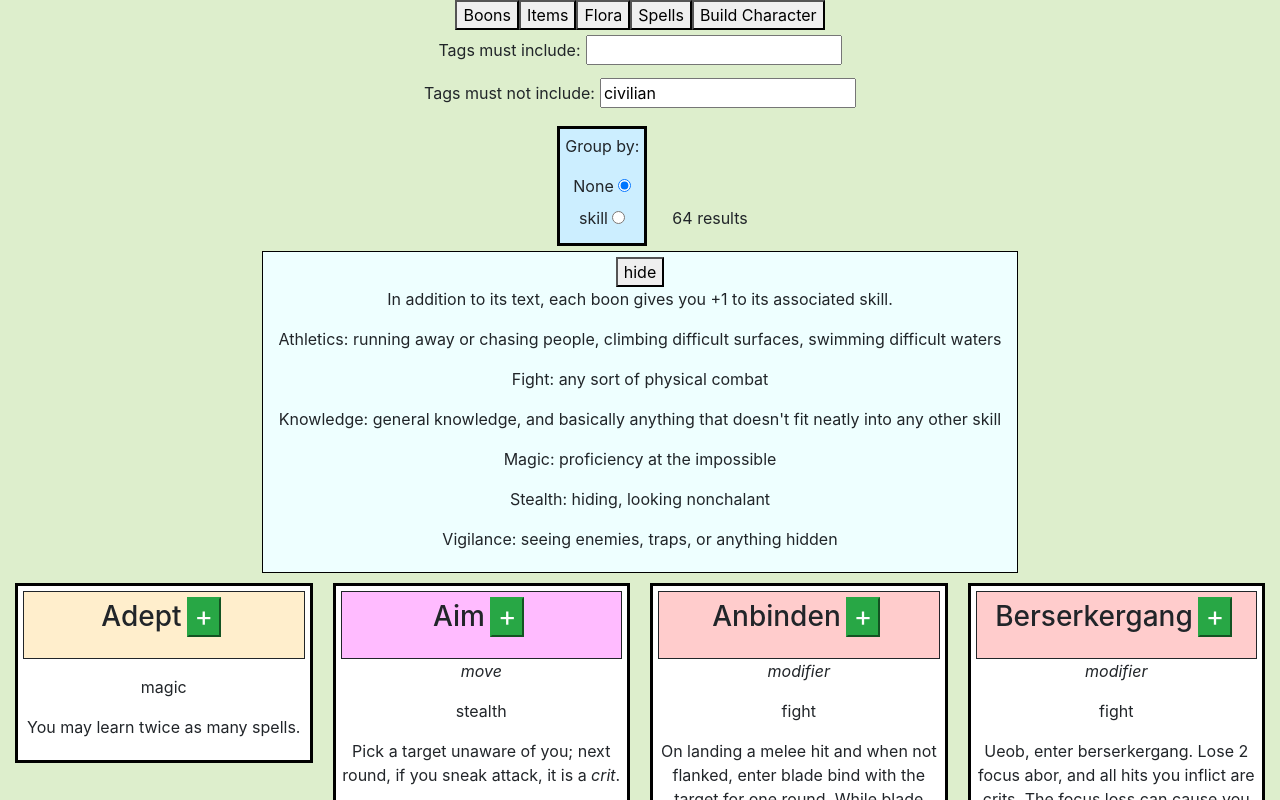
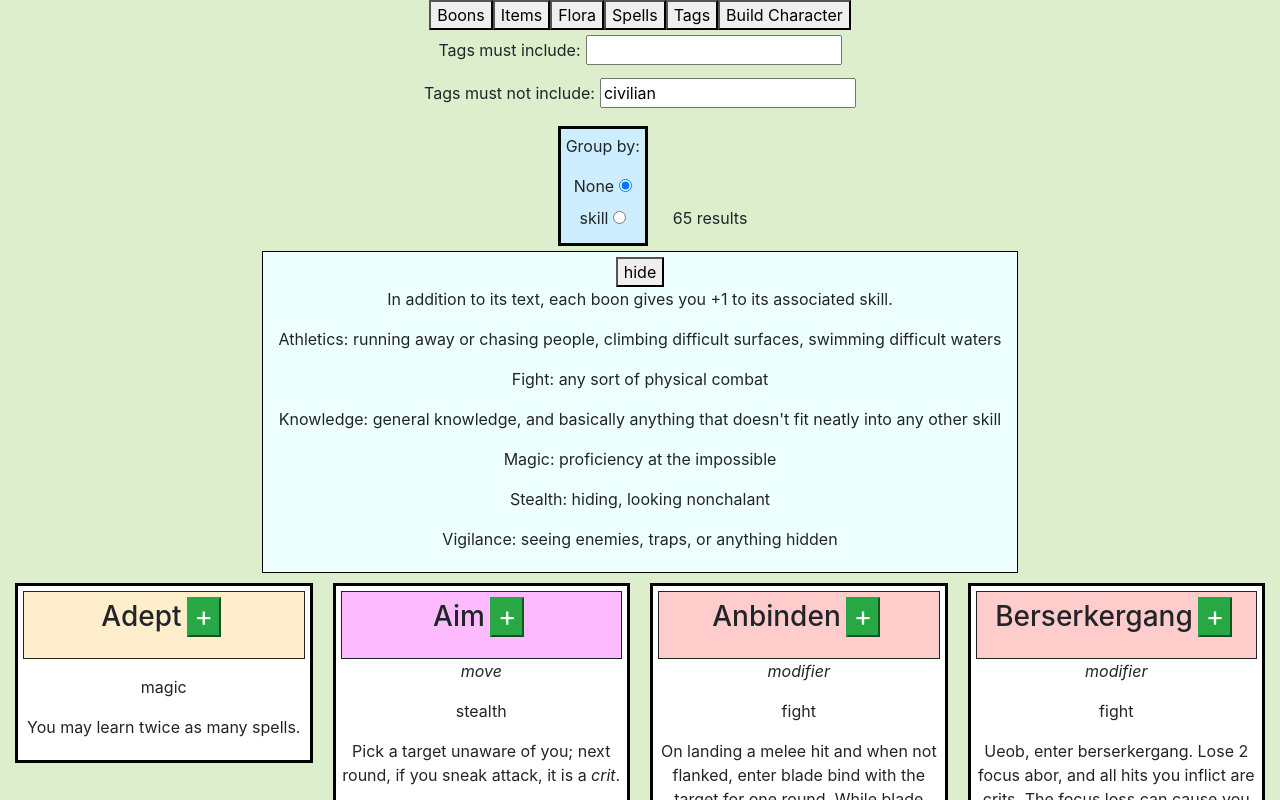
Before and after one commit to MarkGN/pantheont-frontend, a React (Create React App) app: page / in a window 1280 px wide. Shown: the top 800 px of the page. Built offline with nearby package versions, Linux system fonts and the light colour scheme.

Commit message:
add tags tab

```diff
--- a/src/components/App.tsx
+++ b/src/components/App.tsx
@@ -12,6 +12,7 @@ function App() {
         <button className="tablinks" onClick={()=>setSearchState("item")}>Items</button>
         <button className="tablinks" onClick={()=>setSearchState("plant")}>Flora</button>
         <button className="tablinks" onClick={()=>setSearchState("spell")}>Spells</button>
+        <button className="tablinks" onClick={()=>setSearchState("tag")}>Tags</button>
         <button className="tablinks" onClick={()=>setSearchState("build-character")}>Build Character</button>
       </div>
       <div>
--- a/src/components/Card.tsx
+++ b/src/components/Card.tsx
@@ -22,12 +22,22 @@ function skillToColor(skill : string) {
   return softenColor({"athletics":"yellow", "fight":"red", "knowledge":"green", "magic":"orange", "stealth":"purple", "vigilance":"blue"}[skill] || "");
 }
 
+function tagToColor(tag : string) {
+  return softenColor({"flat":"red", "variable":"blue"}[tag] || "");
+}
+
 function reagentTypeToColor(r : string) {
   return softenColor({"active":"red", "amper":"orange", "damper":"blue", "preservative":"purple"}[r] || "");
 }
 
 function styling(props : CardProps) {
-  return {"boon": {"backgroundColor":skillToColor(props.pattern[0])}, "item": {"backgroundColor": itemTypeToColor(props.pattern[0])}, "plant": {"backgroundColor": reagentTypeToColor(props.pattern[2])}, "spell": {"backgroundColor":softenColor(props.pattern[0])}}[props.contentType] || {};
+  return {
+    "boon": {"backgroundColor":skillToColor(props.pattern[0])},
+    "item": {"backgroundColor": itemTypeToColor(props.pattern[0])},
+    "plant": {"backgroundColor": reagentTypeToColor(props.pattern[2])},
+    "spell": {"backgroundColor":softenColor(props.pattern[0])},
+    "tag": {"backgroundColor":tagToColor(props.pattern[1])}
+    }[props.contentType] || {};
 }
 
 function tooltipify(tag : string, key : string) {
--- a/src/components/Search.jsx
+++ b/src/components/Search.jsx
@@ -19,6 +19,8 @@ const plantGroups = ["reagentType", "tags"];
 const spells = require("../data/spells.json");
 const spellPattern = ["color", "level"];
 const spellGroups = ["color", "level"];
+
+const tags = require("../data/tags.json");
 
 const tabData = {
   "boon": {
@@ -43,6 +45,11 @@ const tabData = {
     "pattern": spellPattern,
     "groups": spellGroups,
     "addable": true
+  },
+  "tag": {
+    "data": tags,
+    "pattern": ["name", "type"],
+    "groups": ["type"]
   }
 }
 
--- a/src/data/boons.json
+++ b/src/data/boons.json
@@ -282,7 +282,9 @@
   {
     "name": "Gnostic",
     "skill": "magic",
-    "tags": [],
+    "tags": [
+      "prereq Blue affinity"
+    ],
     "text": "You may channel two blue spells at the same time. Any effects are maxed, not stacked (eg if one gives +3 vigilance and another gives +4, you get +4, not +7). If you're channelling two spells when Crisis is declared, you can't cast other spells until it ends."
   },
   {
@@ -318,7 +320,9 @@
   {
     "name": "Subtlety",
     "skill": "magic",
-    "tags": [],
+    "tags": [
+      "prereq Blue affinity"
+    ],
     "text": "The magic emissions from your blue spells are @veiled:veil@ and can't be detected easily."
   },
   {
@@ -342,14 +346,6 @@
     "skill": "stealth",
     "tags": [],
     "text": "Gain a sneak attack whenever you attack someone who is neither attacking nor defending."
-  },
-  {
-    "name": "Inventive",
-    "skill": "stealth",
-    "tags": [
-      "prereq Trap maker"
-    ],
-    "text": "You may make two different styles of traps, wherein whenever a trap is revealed, only other traps of the same style are revealed."
   },
   {
     "name": "Mark stealth",
@@ -396,6 +392,14 @@
     "text": "Can project voice with a MAS+stealth vs MET+vigilance check, to give a false location or make listeners think someone else is speaking."
   },
   {
+    "name": "Distraction shot",
+    "skill": "vigilance",
+    "tags": [
+      "action"
+    ],
+    "text": "When shooting into melee, instead of hitting either character, count as assisting one: their attribute+weapon becomes min(attribute+weapon, you.MAS+you.ranged_weapon)+5."
+  },
+  {
     "name": "Grenadier",
     "skill": "vigilance",
     "tags": [],
@@ -432,6 +436,12 @@
     "text": "Increase the bonus for engaging from the high ground at range to +5."
   },
   {
+    "name": "Pattern recognition",
+    "skill": "vigilance",
+    "tags": [],
+    "text": "On spotting (not triggering) any trap, automatically spot all traps by the same trap-maker within line of sight."
+  },
+  {
     "name": "Pre-sight",
     "skill": "vigilance",
     "tags": [],
@@ -453,7 +463,7 @@
     "name": "Tracker",
     "skill": "vigilance",
     "tags": [],
-    "text": "Take +5 when following footprints, "
+    "text": "Take +5 when following footprints, and you also learn whether your quarry has armour or fight styles."
   },
   {
     "name": "Vanguard",
--- a/src/data/items.json
+++ b/src/data/items.json
@@ -56,6 +56,12 @@
     ]
   },
   {
+    "name": "Blanket",
+    "price": "30c",
+    "text": "When you check to jump through a fire, on success you may instead use this to reduce its POW by 5.",
+    "type": "tool"
+  },
+  {
     "name": "Boots",
     "price": "100c",
     "text": "-1 stealth, +2 vs ground traps",
@@ -91,7 +97,7 @@
   {
     "name": "Lamp",
     "price": "50c",
-    "text": "Provides dim light within 5m. Oil included.",
+    "text": "Provides bright light within 2m and dim within 2m more. Oil not included, but not tracked.",
     "type": "tool",
     "tags": [
       "worn off hand"
@@ -198,6 +204,17 @@
     "text": "+5",
     "type": "weapon",
     "tags": [
+      "loaded arrow",
+      "ranged"
+    ]
+  },
+  {
+    "name": "Crossbow",
+    "price": "600c",
+    "text": "+3. No, I'm not going to design separate crossbow bolts that do the exact same thing as arrows.",
+    "type": "weapon",
+    "tags": [
+      "6 AP:armour piercing",
       "loaded arrow",
       "ranged"
     ]
--- a/src/data/legend.json
+++ b/src/data/legend.json
@@ -32,5 +32,8 @@
     "Green magic is mysterious, but known to be involved in the creation of chimera. No green spells are known. It's illegal under Hebai's law.",
     "Blue magic affects knowledge: both acquiring it for oneself, or obscuring it from others. It's governed by MET.",
     "Purple magic governs the undead, summons, and mind control. It's governed by MAS. It's illegal under Hebai's law."
+  ],
+  "tags": [
+    ".* means more text usually goes here."
   ]
 }
--- a/src/data/spells.json
+++ b/src/data/spells.json
@@ -64,7 +64,7 @@
     "level": "8",
     "color": "red",
     "tags": [],
-    "text": "Kinesis over cloth. Has enough coordination to make fibres bind to each other and efficiently weave multiple strands together in parallel. Can be used with a rope/ribbon/etc for +4 Net. Good for repairs."
+    "text": "Kinesis over cloth. Has enough coordination to make fibres bind to each other and efficiently weave multiple strands together in parallel. Can be used with a rope/ribbon/etc for +4 @Net@. Good for repairs."
   },
   {
     "name": "Photokinesis",
@@ -214,7 +214,7 @@
   },
   {
     "name": "Create wormhole",
-    "level": "16",
+    "level": "18",
     "color": "yellow",
     "tags": [
       "slow",
@@ -251,6 +251,15 @@
     "color": "yellow",
     "tags": [],
     "text": "Access a pocket dimension that can fit up to -5 size categories of stuff (ie 1/30 your volume, so like a couple litres); its access point is locked to your position. For each extra level, +1 size category."
+  },
+  {
+    "name": "Space warp",
+    "level": "16",
+    "color": "yellow",
+    "tags": [
+      "slow"
+    ],
+    "text": "Change spatial geometry nearby. You can make something bigger on the inside than out, make areas closer or further"
   },
   {
     "name": "Stasis",
--- a/src/data/tags.json
+++ b/src/data/tags.json
@@ -2,7 +2,7 @@
   {
     "name": "Ammo.*",
     "type": "flat",
-    "text": "This can be used by a related Loaded item."
+    "text": "This can be used by a related Loaded item. It is Consumed."
   },
   {
     "name": "Animate vine",
@@ -17,7 +17,7 @@
   {
     "name": "Bleeding",
     "type": "flat",
-    "text": "Whenever you do a check or a check is done against you, take 1 point of injury. Resolved when you reach 5 injury. If you fall asleep, take all outstanding points immediately. (move) First aid: check MET+knowledge vs 15; on a pass, resolve this; and either way, counts as a check and so you take 1 Injury."
+    "text": "Whenever you do a check or a check is done against you, take 1 point of injury. Resolved when you reach 5 injury. If you fall asleep, take all outstanding points immediately. (move) First aid: check MET+knowledge vs 15; on a pass, resolve this; on a fail, take 1 Injury."
   },
   {
     "name": "Civilian",
@@ -53,11 +53,6 @@
     "name": "Fight style",
     "type": "flat",
     "text": "You may only have one boon with this; and that boon only applies if you have no Armour."
-  },
-  {
-    "name": "Held",
-    "type": "flat",
-    "text": "You need your dominant hand free to use this."
   },
   {
     "name": "Incapacitated",
@@ -97,7 +92,7 @@
   {
     "name": "Prereq.*",
     "type": "flat",
-    "text": "You can't take this without the listed prerequisite. If you do somehow get it, it doesn't take effect."
+    "text": "You can't take this without the listed prerequisite. If you do somehow get it without the prerequisite, it doesn't take effect."
   },
   {
     "name": "Ranged",
@@ -107,7 +102,7 @@
   {
     "name": "Sessile",
     "type": "flat",
-    "text": "This can't manoeuvre around the battlefield. It can still move eg to fight, as opposed to something fully paralysed."
+    "text": "This can't manoeuvre around the battlefield. It can still move eg to engage in combat, as opposed to something fully paralysed."
   },
   {
     "name": "Sharp",
```
